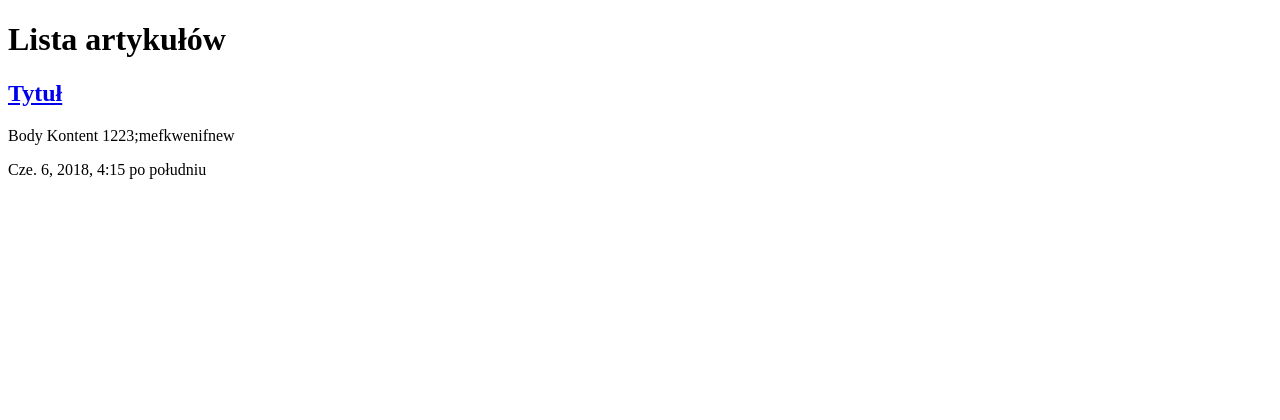
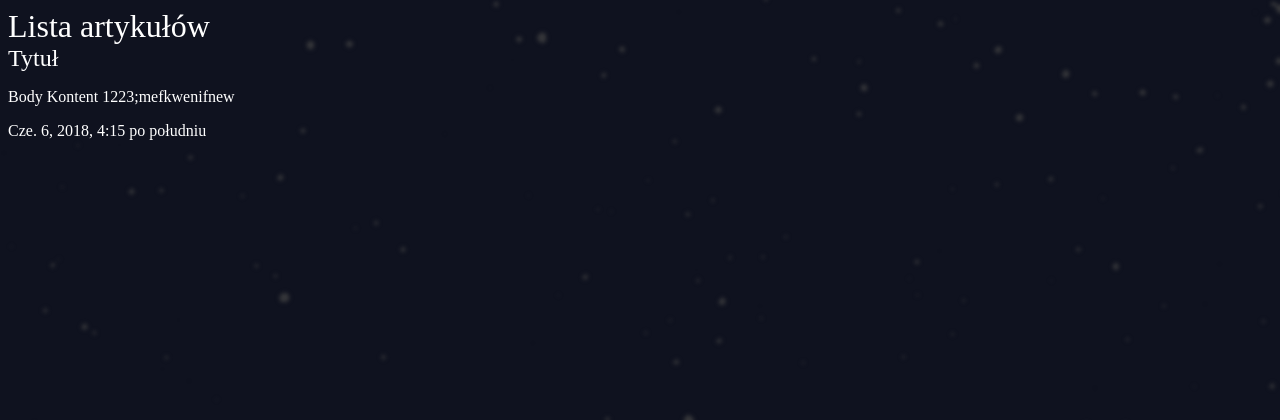
Before and after one commit to RebialkowskiHubert/DjangoBlog, a Django app: template djangonautic/articles/templates/articles/article_list.html in a window 1280 px wide. Shown: the top 420 px of the page. Run offline with Django 3.2, Linux system fonts and the light colour scheme; the template is opened without the code that fills it: values that come from a table or form of the project are taken from there, others are empty; data comes from the database, SQL or seed files in the repository.

Commit message:
Stylizacja listy artykułów

```diff
--- a/djangonautic/articles/templates/articles/article_list.html
+++ b/djangonautic/articles/templates/articles/article_list.html
@@ -1,8 +1,11 @@
+{% load static from staticfiles %}
+
 <!DOCTYPE html>
 <html>
 <head>
     <meta charset="utf-8"/>
     <title>Artykuły</title>
+    <link rel="stylesheet" href="{% static 'styles.css' %}"/>
 </head>
 <body>
     <h1>Lista artykułów</h1>
--- /dev/null
+++ b/djangonautic/assets/styles.css
@@ -0,0 +1,19 @@
+body{
+    background-color: #0f121f;
+    background-image: url(/static/stars.png);
+    color: #ffffff;
+}
+
+body*{
+    font-family: Ubuntu;
+}
+
+h1,h2,h3,h4,h5{
+    font-weight: normal;
+    margin: 0;
+}
+
+a, a:hover, a:visited{
+    color: #ffffff;
+    text-decoration: none;
+}
--- a/djangonautic/djangonautic/settings.py
+++ b/djangonautic/djangonautic/settings.py
@@ -119,3 +119,7 @@ USE_TZ = True
 # https://docs.djangoproject.com/en/2.0/howto/static-files/
 
 STATIC_URL = '/static/'
+
+STATICFILES_DIRS = (
+    os.path.join(BASE_DIR, 'assets'),
+)
--- a/djangonautic/djangonautic/urls.py
+++ b/djangonautic/djangonautic/urls.py
@@ -1,6 +1,7 @@
 from django.conf.urls import url, include
 from django.contrib import admin
 from .import views
+from django.contrib.staticfiles.urls import staticfiles_urlpatterns
 
 urlpatterns = [
     url(r'^admin/', admin.site.urls),
@@ -8,3 +9,5 @@ urlpatterns = [
     url(r'^about/$', views.about),
     url(r'^$', views.homepage)
 ]
+
+urlpatterns += staticfiles_urlpatterns()
```
Also changed, not shown: djangonautic/assets/stars.png (added).
